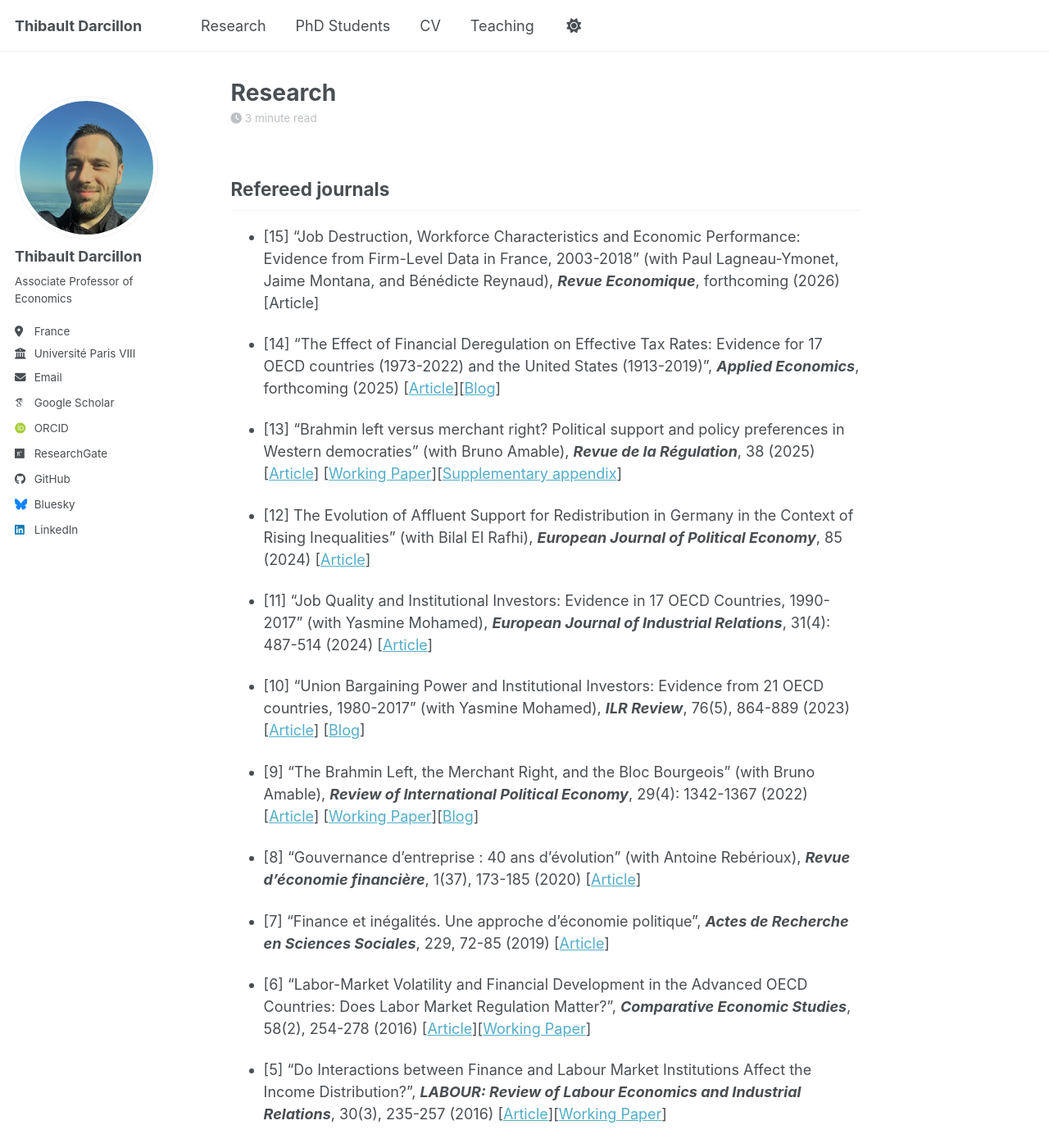
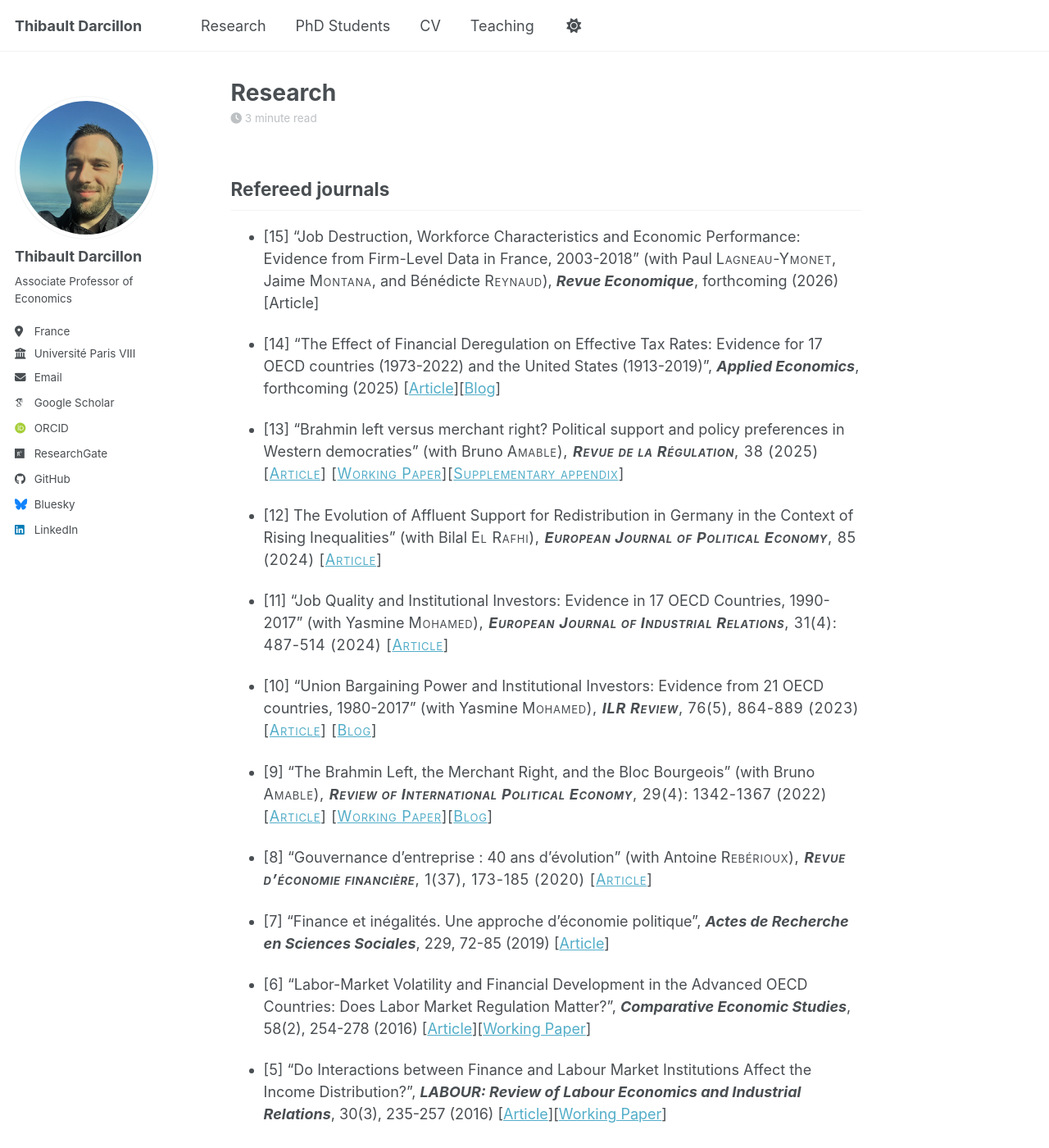
Before and after one commit to thibaultdarcillon/thibaultdarcillon.github.io, a Jekyll site: the page built from _pages/research.md, in a window 1280 px wide and 1400 px high. Shown: the whole window at 82% size. Built offline with Jekyll 4.4.1, drawn with Linux system fonts in a browser that asks for light colours; some web fonts are replaced; a script bundle is joined from its source files by our own code; library files that are not in the unit come from our copies; some of the changed text lies outside the part shown.

Commit message:
Update Research page

```diff
--- a/_pages/research.md
+++ b/_pages/research.md
@@ -7,21 +7,21 @@ author_profile: true
 
 ## Refereed journals
 
-- [15] "Job Destruction, Workforce Characteristics and Economic Performance: Evidence from Firm-Level Data in France, 2003-2018" (with Paul Lagneau-Ymonet, Jaime Montana, and Bénédicte Reynaud), ***Revue Economique***, forthcoming (2026) [Article]
+- [15] "Job Destruction, Workforce Characteristics and Economic Performance: Evidence from Firm-Level Data in France, 2003-2018" (with Paul <span class="smallcaps">Lagneau-Ymonet</span>, Jaime <span class="smallcaps">Montana</span>, and Bénédicte <span class="smallcaps">Reynaud</span>), ***Revue Economique***, forthcoming (2026) [Article]
 
 - [14] "The Effect of Financial Deregulation on Effective Tax Rates: Evidence for 17 OECD countries (1973-2022) and the United States (1913-2019)", ***Applied Economics***, forthcoming (2025) [[Article](https://www.tandfonline.com/doi/pdf/10.1080/00036846.2025.2536878)][[Blog](https://aoc.media/analyse/2024/12/03/liberalisation-financiere-et-niveaux-de-taxation/)]
 
-- [13] "Brahmin left versus merchant right? Political support and policy preferences in Western democraties" (with Bruno Amable), ***Revue de la Régulation***, 38 (2025) [[Article](https://journals.openedition.org/regulation/25121)] [[Working Paper](https://archive-ouverte.unige.ch/unige:159102)][[Supplementary appendix](https://www.dropbox.com/scl/fi/uhymt83ax5sdistx59tym/supplementary_appendix.pdf?rlkey=dabluq4lphftyihug3ctte8jx&e=1&st=eagzt7ie&dl=0)]
+- [13] "Brahmin left versus merchant right? Political support and policy preferences in Western democraties" (with Bruno <span class="smallcaps">Amable<span>), ***Revue de la Régulation***, 38 (2025) [[Article](https://journals.openedition.org/regulation/25121)] [[Working Paper](https://archive-ouverte.unige.ch/unige:159102)][[Supplementary appendix](https://www.dropbox.com/scl/fi/uhymt83ax5sdistx59tym/supplementary_appendix.pdf?rlkey=dabluq4lphftyihug3ctte8jx&e=1&st=eagzt7ie&dl=0)]
 
-- [12] The Evolution of Affluent Support for Redistribution in Germany in the Context of Rising Inequalities" (with Bilal El Rafhi), ***European Journal of Political Economy***, 85 (2024) [[Article](https://www.sciencedirect.com/science/article/pii/S0176268024001162)]
+- [12] The Evolution of Affluent Support for Redistribution in Germany in the Context of Rising Inequalities" (with Bilal <span class="smallcaps">El Rafhi<span>), ***European Journal of Political Economy***, 85 (2024) [[Article](https://www.sciencedirect.com/science/article/pii/S0176268024001162)]
 
-- [11] "Job Quality and Institutional Investors: Evidence in 17 OECD Countries, 1990-2017" (with Yasmine Mohamed), ***European Journal of Industrial Relations***, 31(4): 487-514 (2024) [[Article](https://journals.sagepub.com/eprint/J3FG22XJGUZJW5HSYAXS/full)]
+- [11] "Job Quality and Institutional Investors: Evidence in 17 OECD Countries, 1990-2017" (with Yasmine <span class="smallcaps">Mohamed<span>), ***European Journal of Industrial Relations***, 31(4): 487-514 (2024) [[Article](https://journals.sagepub.com/eprint/J3FG22XJGUZJW5HSYAXS/full)]
 
-- [10] "Union Bargaining Power and Institutional Investors: Evidence from 21 OECD countries, 1980-2017" (with Yasmine Mohamed), ***ILR Review***, 76(5), 864-889 (2023) [[Article](https://journals.sagepub.com/doi/10.1177/00197939231181586)] [[Blog](https://futuresofwork.co.uk/2024/04/29/how-the-rising-influence-of-institutional-investors-undermines-the-bargaining-power-of-trade-unions/)]
+- [10] "Union Bargaining Power and Institutional Investors: Evidence from 21 OECD countries, 1980-2017" (with Yasmine <span class="smallcaps">Mohamed<span>), ***ILR Review***, 76(5), 864-889 (2023) [[Article](https://journals.sagepub.com/doi/10.1177/00197939231181586)] [[Blog](https://futuresofwork.co.uk/2024/04/29/how-the-rising-influence-of-institutional-investors-undermines-the-bargaining-power-of-trade-unions/)]
 
-- [9] "The Brahmin Left, the Merchant Right, and the Bloc Bourgeois" (with Bruno Amable), ***Review of International Political Economy***, 29(4): 1342-1367 (2022) [[Article](https://www.tandfonline.com/doi/full/10.1080/09692290.2021.1913440)] [[Working Paper](https://archive-ouverte.unige.ch/unige:132236)][[Blog](https://marxistsociology.org/2022/10/the-brahmin-left-the-merchant-right-and-the-bloc-bourgeois/)]
+- [9] "The Brahmin Left, the Merchant Right, and the Bloc Bourgeois" (with Bruno <span class="smallcaps">Amable<span>), ***Review of International Political Economy***, 29(4): 1342-1367 (2022) [[Article](https://www.tandfonline.com/doi/full/10.1080/09692290.2021.1913440)] [[Working Paper](https://archive-ouverte.unige.ch/unige:132236)][[Blog](https://marxistsociology.org/2022/10/the-brahmin-left-the-merchant-right-and-the-bloc-bourgeois/)]
 
-- [8] "Gouvernance d'entreprise : 40 ans d'évolution" (with Antoine Rebérioux), ***Revue d'économie financière***,  1(37), 173-185 (2020) [[Article](https://shs.cairn.info/revue-d-economie-financiere-2020-1-page-173?lang=fr&contenu=article)]
+- [8] "Gouvernance d'entreprise : 40 ans d'évolution" (with Antoine <span class="smallcaps">Rebérioux<span>), ***Revue d'économie financière***,  1(37), 173-185 (2020) [[Article](https://shs.cairn.info/revue-d-economie-financiere-2020-1-page-173?lang=fr&contenu=article)]
 
 - [7] "Finance et inégalités. Une approche d'économie politique", ***Actes de Recherche en Sciences Sociales***, 229, 72-85 (2019) [[Article](https://shs.cairn.info/revue-actes-de-la-recherche-en-sciences-sociales-2019-4-page-72?lang=fr)]
 
@@ -33,13 +33,13 @@ author_profile: true
 
 - [3] "How does Finance Affect Labor Market Institutions? An Empirical Analysis in 16 OECD Countries", ***Socio-Economic Review***, 13(3), 477-504 (2015) [[Article](https://academic.oup.com/ser/article-abstract/13/3/477/1666050?redirectedFrom=fulltext)]
 
-- [2] "The Political Economy of Easy Credit Policies" (with Karim Azizi), ***Journal of Income Distribution***, 23(3-4), 84-105 (2014) [[Article](https://jid.journals.yorku.ca/index.php/jid/article/view/40311)]
+- [2] "The Political Economy of Easy Credit Policies" (with Karim <span class="smallcaps">Azizi<span>), ***Journal of Income Distribution***, 23(3-4), 84-105 (2014) [[Article](https://jid.journals.yorku.ca/index.php/jid/article/view/40311)]
 
 - [1] "Mesurer l'impact de l'effet partisan sur les réformes de corporate governance", ***Revue Économique***, 64(3), pp. 445-455 (2013) [[Article](https://shs.cairn.info/revue-economique-2013-3-page-445?lang=fr)]
 
 ## Book chapters
 
-- [1] "Finance, Risk, and Inequality",  [***Handbook on Risk and Inequality***](https://www.e-elgar.com/shop/gbp/handbook-on-risk-and-inequality-9781788972253.html), Curran Dean (dir.), Edward Edgar Publishing (2022) [[Chapter](https://www.dropbox.com/scl/fi/nlf1wwnto62xoaufvx70a/2022_Handbook-on-Risk-and-Inequality-Chapter-2_-Finance-risk-and-inequality.pdf?rlkey=pg1fmbxgo0ru6et838s6i1jdt&st=9cj20gwp&dl=0)]
+- [1] "Finance, Risk, and Inequality",  [***Handbook on Risk and Inequality***](https://www.e-elgar.com/shop/gbp/handbook-on-risk-and-inequality-9781788972253.html), Curran <span class="smallcaps">Dean<span> (dir.), Edward Edgar Publishing (2022) [[Chapter](https://www.dropbox.com/scl/fi/nlf1wwnto62xoaufvx70a/2022_Handbook-on-Risk-and-Inequality-Chapter-2_-Finance-risk-and-inequality.pdf?rlkey=pg1fmbxgo0ru6et838s6i1jdt&st=9cj20gwp&dl=0)]
 
 ## Book reviews
 
@@ -49,8 +49,8 @@ author_profile: true
 
 ## Work in progress
 
-- "Job Quality, Bargaining Power, and Capital Ownership Structure: Evidence from Establishment-Level Data in France, 2005-2023" (with Yasmine Mohamed) [in revision]
-- "Political Involvement and Formation of Taxation Preferences" (with Bilal El Rafhi)
-- "Do Institutional Investors Influence Corporate Governance and Compensation? Evidence for Canada and the US" (with Yasmine Mohamed)
+- "Job Quality, Bargaining Power, and Capital Ownership Structure: Evidence from Establishment-Level Data in France, 2005-2023" (with Yasmine <span class="smallcaps">Mohamed<span>) [in revision]
+- "Political Involvement and Formation of Taxation Preferences" (with Bilal <span class="smallcaps">El Rafhi<span>)
+- "Do Institutional Investors Influence Corporate Governance and Compensation? Evidence for Canada and the US" (with Yasmine <span class="smallcaps">Mohamed<span>)
 - "The Political Economy of Environmental Protection"
-- "Labor Share, Capital Share, and Profit: A Review of the Data and Literature" (with Guillaume Bazot and David Guerreiro)
+- "Labor Share, Capital Share, and Profit: A Review of the Data and Literature" (with Guillaume <span class="smallcaps">Bazot<span> and David <span class="smallcaps">Guerreiro<span>)
```
